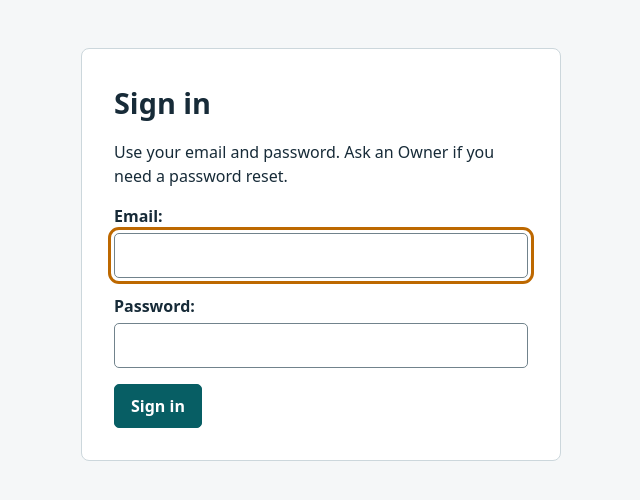
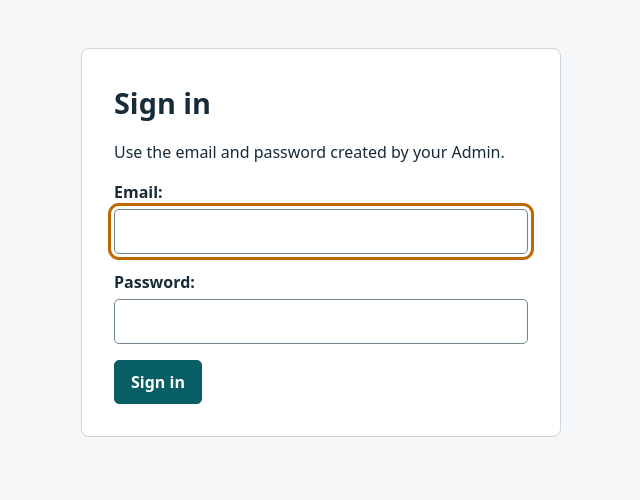
Before and after one commit to ujjwalbana07/order-managment-system, a Django app: page /login/?next=/manage/accounts/ in a window 1280 px wide. Shown: the part 71-571 px from the top of the page, without its empty margins (319-959 px from the left). Run offline with Django 5.2, Linux system fonts and the light colour scheme; parts of the project's set-up code (start-up, migrations or seed data) failed here and were passed over; some libraries are stand-ins or nearby versions.

Commit message:
Simplify admin employee account access

```diff
--- a/accounts/access.py
+++ b/accounts/access.py
@@ -9,7 +9,7 @@ ROLE_ACTIONS = {
               'export', 'import', 'view_audit', 'backup'},
     'Accounts': {'create_order', 'edit_order', 'edit_rates', 'edit_sensitive', 'record_payment',
                  'issue_documents', 'view_payments', 'view_reports', 'export', 'import'},
-    'Staff': {'create_order', 'edit_order', 'view_payments', 'view_reports'},
+    'Staff': {'create_order', 'edit_order', 'view_payments', 'view_reports', 'import'},
 }
 
 
@@ -32,4 +32,6 @@ class AccountScopeMixin:
             return self.all()
         if user.role not in ROLE_ACTIONS:
             return self.none()
-        return self.filter(**{f'{self.account_path}__in': user.ebay_accounts.values('pk')})
+        if self.account_path == 'pk':
+            return self.filter(active=True)
+        return self.filter(**{self.account_path.replace('_id', '') + '__active': True})
--- a/accounts/forms.py
+++ b/accounts/forms.py
@@ -6,7 +6,7 @@ from accounts.models import User, EbayAccount
 class EmailLoginForm(AuthenticationForm):
     username = forms.EmailField(label='Email', widget=forms.EmailInput(attrs={'autocomplete': 'username', 'autofocus': True}))
     error_messages = {'invalid_login': 'Unable to sign in. Check your email and password. After five failed attempts, wait 15 minutes before trying again.',
-                      'inactive': 'Unable to sign in. Ask an Owner for help.'}
+                      'inactive': 'Unable to sign in. Ask an Admin for help.'}
 
 
 class AccountForm(forms.ModelForm):
@@ -28,6 +28,10 @@ class UserForm(forms.ModelForm):
 
     def __init__(self, *args, **kwargs):
         super().__init__(*args, **kwargs)
+        self.fields['role'].choices = [(User.Role.OWNER, 'Admin'), (User.Role.ACCOUNTS, 'Employee')]
+        self.fields['role'].label = 'Login type'
+        self.fields['ebay_accounts'].label = 'Account assignment'
+        self.fields['ebay_accounts'].help_text = 'Employees can see every active account. Leave this blank unless you want to keep notes for old assignments.'
         self.fields['ebay_accounts'].queryset = EbayAccount.objects.order_by('display_name')
         if self.instance.pk:
             self.fields.pop('password')
@@ -40,12 +44,6 @@ class UserForm(forms.ModelForm):
             raise forms.ValidationError('A user already has this email. Use another email address.')
         return email
 
-    def clean(self):
-        data = super().clean()
-        if data.get('role') != 'Owner' and not data.get('ebay_accounts'):
-            self.add_error('ebay_accounts', 'Assign at least one eBay account.')
-        return data
-
 
 class ResetPasswordForm(forms.Form):
     password = forms.CharField(label='New password', strip=False, widget=forms.PasswordInput(attrs={'autocomplete': 'new-password'}))
--- a/accounts/services.py
+++ b/accounts/services.py
@@ -31,8 +31,6 @@ def save_user(*, actor, data, user_id=None):
         if field in data:
             setattr(user, field, data[field])
     assigned = list(data.get('ebay_accounts', user.ebay_accounts.all() if user_id else []))
-    if user.role != User.Role.OWNER and not assigned:
-        raise ValidationError('Assign at least one eBay account to this user.')
     if len(owners) == 1 and owners[0].pk == user.pk and (user.role != User.Role.OWNER or not user.is_active):
         raise ValidationError('Keep at least one active Owner. Assign another Owner first.')
     if not user_id:
--- a/accounts/templates/accounts/account_list.html
+++ b/accounts/templates/accounts/account_list.html
@@ -1 +1 @@
-{% extends 'accounts/base.html' %}{% block content %}<div class="heading"><h1>eBay accounts</h1><a class="button" href="{% url 'account_create' %}">Add account</a></div><p>Deactivate accounts to stop using them. Their history stays available.</p><div class="table-wrap"><table><thead><tr><th>Account</th><th>eBay username</th><th>Status</th><th>Action</th></tr></thead><tbody>{% for account in rows %}<tr><th scope="row">{{ account }}</th><td>{{ account.ebay_username }}</td><td>{% if account.active %}Active{% else %}Inactive{% endif %}</td><td><a href="{% url 'account_edit' account.pk %}">Edit {{ account.code }}</a></td></tr>{% empty %}<tr><td colspan="4">No accounts yet. Add your first eBay account.</td></tr>{% endfor %}</tbody></table></div>{% endblock %}
+{% extends 'accounts/base.html' %}{% block content %}<div class="heading"><h1>Accounts</h1><a class="button" href="{% url 'account_create' %}">Add account</a></div><p>Deactivate accounts to stop using them. Their history stays available.</p><div class="table-wrap"><table><thead><tr><th>Account</th><th>Username / ID</th><th>Status</th><th>Action</th></tr></thead><tbody>{% for account in rows %}<tr><th scope="row">{{ account }}</th><td>{{ account.ebay_username }}</td><td>{% if account.active %}Active{% else %}Inactive{% endif %}</td><td><a href="{% url 'account_edit' account.pk %}">Edit {{ account.code }}</a></td></tr>{% empty %}<tr><td colspan="4">No accounts yet. Add your first account.</td></tr>{% endfor %}</tbody></table></div>{% endblock %}
--- a/accounts/templates/accounts/base.html
+++ b/accounts/templates/accounts/base.html
@@ -5,6 +5,6 @@
 {% if user.is_authenticated %}<details class="account-picker responsive-panel" open><summary>Change account</summary><form action="{% url 'switch_account' %}" method="post">{% csrf_token %}
 <label for="account-search">Find an account</label><input type="search" id="account-search" placeholder="Search accounts" autocomplete="off">
 <label for="account-select">Account</label><select id="account-select" name="account_id"><option value="all">All accounts</option>{% for account in accessible_accounts %}<option value="{{ account.pk }}" {% if current_account.pk == account.pk %}selected{% endif %}>{{ account }}{% if not account.active %} (inactive){% endif %}</option>{% endfor %}</select><button type="submit">Switch account</button></form></details>
-<form class="global-search" action="{% url 'order_list' %}" method="get"><label for="global-search">Search orders</label><input id="global-search" name="q" type="search" placeholder="Sales no, buyer, tracking"><button class="secondary">Search</button></form><div class="user-menu"><span>{{ user.email }} · {{ user.role }}</span><form method="post" action="{% url 'logout' %}">{% csrf_token %}<button class="secondary" type="submit">Sign out</button></form></div>{% endif %}</header>
-{% if user.is_authenticated %}<nav aria-label="Main"><a href="{% url 'dashboard' %}">Dashboard</a><a href="{% url 'order_list' %}">Orders</a><a href="{% url 'reports' %}">Reports</a>{% if user.role != "Staff" %}<a href="{% url 'import_upload' %}">Import</a>{% endif %}{% if is_owner %}<details class="manage-nav"><summary>Manage</summary><div><a href="{% url 'account_list' %}">eBay accounts</a><a href="{% url 'user_list' %}">Users and access</a><a href="{% url 'deleted_orders' %}">Deleted orders</a><a href="{% url 'company_settings' %}">Settings</a><a href="{% url 'audit_log' %}">Audit log</a><a href="{% url 'backups' %}">Backups</a></div></details>{% endif %}</nav><div class="context"><span class="tag">{% if current_account %}{{ current_account }}{% if not current_account.active %} (inactive){% endif %}{% else %}All accounts{% endif %}</span></div>{% endif %}
+<form class="global-search" action="{% url 'order_list' %}" method="get"><label for="global-search">Search orders</label><input id="global-search" name="q" type="search" placeholder="Sales no, buyer, tracking"><button class="secondary">Search</button></form><div class="user-menu"><span>{{ user.email }} · {% if user.role == "Owner" %}Admin{% else %}Employee{% endif %}</span><form method="post" action="{% url 'logout' %}">{% csrf_token %}<button class="secondary" type="submit">Sign out</button></form></div>{% endif %}</header>
+{% if user.is_authenticated %}<nav aria-label="Main"><a href="{% url 'dashboard' %}">Dashboard</a><a href="{% url 'order_list' %}">Orders</a><a href="{% url 'reports' %}">Reports</a><a href="{% url 'import_upload' %}">Import</a>{% if is_owner %}<details class="manage-nav"><summary>Manage</summary><div><a href="{% url 'account_list' %}">Accounts</a><a href="{% url 'user_list' %}">Employee logins</a><a href="{% url 'deleted_orders' %}">Deleted orders</a><a href="{% url 'company_settings' %}">Settings</a><a href="{% url 'audit_log' %}">Audit log</a><a href="{% url 'backups' %}">Backups</a></div></details>{% endif %}</nav><div class="context"><span class="tag">{% if current_account %}{{ current_account }}{% if not current_account.active %} (inactive){% endif %}{% else %}All accounts{% endif %}</span></div>{% endif %}
 <main id="main" class="{% block main_class %}{% endblock %}">{% for message in messages %}<p class="message" role="status">{{ message }}</p>{% endfor %}{% block content %}{% endblock %}</main></body></html>
--- a/accounts/templates/accounts/login.html
+++ b/accounts/templates/accounts/login.html
@@ -1,2 +1,2 @@
 {% extends 'accounts/base.html' %}{% block title %}Sign in | Order management{% endblock %}{% block content %}
-<section class="panel narrow"><h1>Sign in</h1><p>Use your email and password. Ask an Owner if you need a password reset.</p><form method="post">{% csrf_token %}{{ form.as_p }}<input type="hidden" name="next" value="{{ next }}"><button type="submit">Sign in</button></form></section>{% endblock %}
+<section class="panel narrow"><h1>Sign in</h1><p>Use the email and password created by your Admin.</p><form method="post">{% csrf_token %}{{ form.as_p }}<input type="hidden" name="next" value="{{ next }}"><button type="submit">Sign in</button></form></section>{% endblock %}
--- a/accounts/templates/accounts/user_list.html
+++ b/accounts/templates/accounts/user_list.html
@@ -1 +1 @@
-{% extends 'accounts/base.html' %}{% block content %}<div class="heading"><h1>Users and access</h1><a class="button" href="{% url 'user_create' %}">Add user</a></div><div class="table-wrap"><table><thead><tr><th>Email</th><th>Role</th><th>Accounts</th><th>Status</th><th>Actions</th></tr></thead><tbody>{% for person in rows %}<tr><th scope="row">{{ person.email }}</th><td>{{ person.role }}</td><td>{% if person.role == 'Owner' %}All accounts{% else %}{% for account in person.ebay_accounts.all %}{{ account.code }}{% if not forloop.last %}, {% endif %}{% empty %}Unassigned{% endfor %}{% endif %}</td><td>{% if person.is_active %}Active{% else %}Inactive{% endif %}</td><td><a href="{% url 'user_edit' person.pk %}">Edit user</a> · <a href="{% url 'user_password' person.pk %}">Reset password</a></td></tr>{% endfor %}</tbody></table></div>{% endblock %}
+{% extends 'accounts/base.html' %}{% block content %}<div class="heading"><h1>Employee logins</h1><a class="button" href="{% url 'user_create' %}">Add login</a></div><p>Admin users can create accounts and employee logins. Employee users can see every active account and work with orders/imports.</p><div class="table-wrap"><table><thead><tr><th>Email</th><th>Type</th><th>Account access</th><th>Status</th><th>Actions</th></tr></thead><tbody>{% for person in rows %}<tr><th scope="row">{{ person.email }}</th><td>{% if person.role == 'Owner' %}Admin{% else %}Employee{% endif %}</td><td>{% if person.role == 'Owner' %}All accounts{% else %}All active accounts{% endif %}</td><td>{% if person.is_active %}Active{% else %}Inactive{% endif %}</td><td><a href="{% url 'user_edit' person.pk %}">Edit login</a> · <a href="{% url 'user_password' person.pk %}">Reset password</a></td></tr>{% endfor %}</tbody></table></div>{% endblock %}
```
Also changed, not shown: tests/test_access.py (+22 -31 lines), tests/test_documents.py (+3 -5 lines), tests/test_payments.py (+4 -2 lines).
